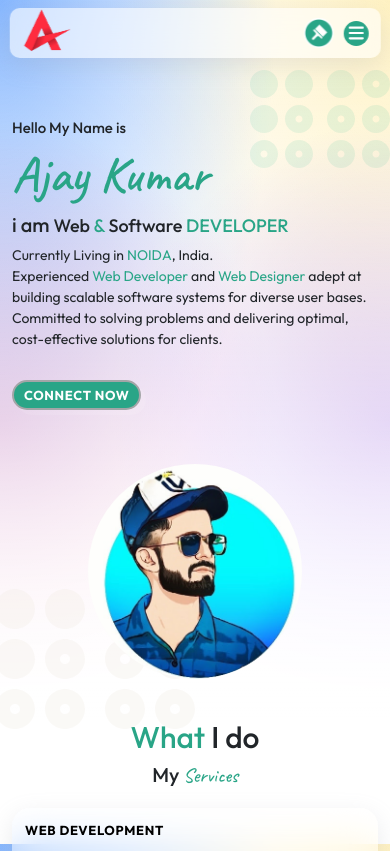
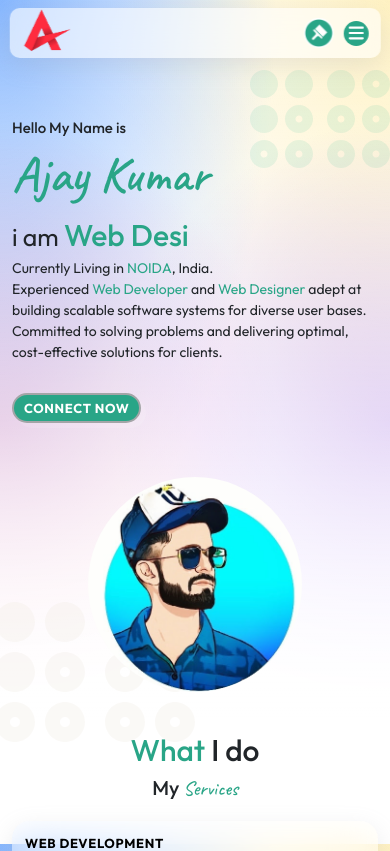
Before and after one commit to Xpsychoo/ajaychoudhary, a Next.js app: page / in a window 390 px wide. Shown: the top 851 px of the page. Built offline with nearby package versions, Linux system fonts and the light colour scheme; no server answers.

Commit message:
new code

```diff
--- a/Components/Homepages/HomeHead.jsx
+++ b/Components/Homepages/HomeHead.jsx
@@ -1,13 +1,36 @@
-import React from 'react'
+import React, { useEffect, useState } from 'react';
 import DotsShape from '../Svg/DotsShape'
-import { toast } from 'react-hot-toast'
 import Link from 'next/link'
 const HomeHead = () => {
-    function downLoadCv() {
-        toast('For networking opportunities, feel free to connect with me on LinkedIn. You can find the link at the bottom-left of the page!', {
-            icon: '😊',
-        });
-    }
+
+    const words = ['Web Developer', 'Web Designer', 'Software Developer'];
+    const [part, setPart] = useState('');
+    const [i, setI] = useState(0);
+    const [offset, setOffset] = useState(0);
+    const [forwards, setForwards] = useState(true);
+    const speed = 130;
+
+    useEffect(() => {
+      const interval = setInterval(() => {
+        if (forwards) {
+          if (offset >= words[i].length) {
+            setForwards(false);
+            setI((i + 1) % words.length);
+            setOffset(0);
+          }
+        } else {
+          if (offset === 0) {
+            setForwards(true);
+            setI((i + 1) % words.length);
+          }
+        }
+        const newPart = words[i].substr(0, offset);
+        setOffset((offset + (forwards ? 1 : -1)) % (words[i].length + 1));
+        setPart(newPart);
+      }, speed);
+
+      return () => clearInterval(interval);
+    }, [forwards, i, offset, words]);
     return (
         <>
             <div className="container">
@@ -27,7 +50,7 @@ const HomeHead = () => {
                             </div>
 
                             <div className="info-text">
-                                <h4 className="info">i am <span className="big">Web <span className="text-green"> & </span> Software <span className="text-green"> DEVELOPER</span> </span></h4>
+                            <div className="word"> i am <span className="text-green">{part}</span> </div>
                             </div>
                         </div>
                         <div className="intro-text">
@@ -42,7 +65,7 @@ const HomeHead = () => {
 
                         <div className="btn-sec">
                             <div className="cv-btn ">
-                               <Link href='#contactme'><button className="common-btn">Connect Now</button></Link>
+                                <Link href='#contactme'><button className="common-btn">Connect Now</button></Link>
                             </div>
                         </div>
                     </div>
--- a/styles/Styles.css
+++ b/styles/Styles.css
@@ -353,6 +353,19 @@ html {
 }
 .header_sec .name-box {
   height: 100%;
+  /*   .info-text {
+
+
+
+        .info {
+            font-size: 20px;
+
+            .big {
+                font-size: 30px;
+            }
+        }
+
+    } */
 }
 .header_sec .name-box .hello-text .hello {
   font-size: 25px;
@@ -362,11 +375,13 @@ html {
   font-size: 80px;
   font-weight: 600;
 }
-.header_sec .name-box .info-text .info {
-  font-size: 20px;
+.header_sec .info-text .word {
+  margin: auto;
+  font-size: 28px;
 }
-.header_sec .name-box .info-text .info .big {
-  font-size: 30px;
+.header_sec .info-text .word .text-green {
+  font-size: 35px;
+  font-weight: 500;
 }
 .header_sec .intro-text .intro {
   font-size: 18px;
@@ -1008,8 +1023,12 @@ html {
   .header_sec .name-box .info-text {
     font-size: 15px;
   }
-  .header_sec .name-box .info-text .info .big {
-    font-size: 18px;
+  .header_sec .name-box .info-text .word {
+    font-size: 25px;
+  }
+  .header_sec .name-box .info-text .word .text-green {
+    font-weight: 500;
+    font-size: 30px;
   }
   .header_sec .intro-text .intro {
     font-size: 14px;
--- a/styles/Styles.scss
+++ b/styles/Styles.scss
@@ -433,13 +433,28 @@ html {
             }
         }
 
-        .info-text {
+      /*   .info-text {
+
+
+
             .info {
                 font-size: 20px;
 
                 .big {
                     font-size: 30px;
                 }
+            }
+
+        } */
+    }
+
+    .info-text {
+        .word {
+            margin: auto;
+            font-size: 28px;
+            .text-green{
+                font-size: 35px;
+                font-weight: 500;
             }
         }
     }
@@ -973,13 +988,15 @@ html {
     align-items: center;
     justify-content: center;
 
-    .modal-header{
+    .modal-header {
         padding: 10px 25px 10px 15px;
-        .modal-title{
+
+        .modal-title {
             font-size: 16px;
             color: var(--green-color);
         }
-        .btn-close{
+
+        .btn-close {
             padding: 5px;
             font-size: 12px;
             border: 2px solid var(--green-color);
@@ -988,14 +1005,15 @@ html {
         }
     }
 
-    .modal-footer{
+    .modal-footer {
         border-color: #38cda8;
-        .btn-primary{
+
+        .btn-primary {
             padding: 5px 15px;
             background-color: var(--green-color);
             border: 0px;
 
-            &:hover{
+            &:hover {
                 background-color: #38cda8;
             }
         }
@@ -1284,9 +1302,11 @@ html {
             .info-text {
                 font-size: 15px;
 
-                .info {
-                    .big {
-                        font-size: 18px;
+                .word {
+                    font-size: 25px;
+                    .text-green {
+                        font-weight: 500;
+                        font-size: 30px;
                     }
                 }
             }
```
Also changed, not shown: 1 other file (tests, documents, lock files or other folders).
